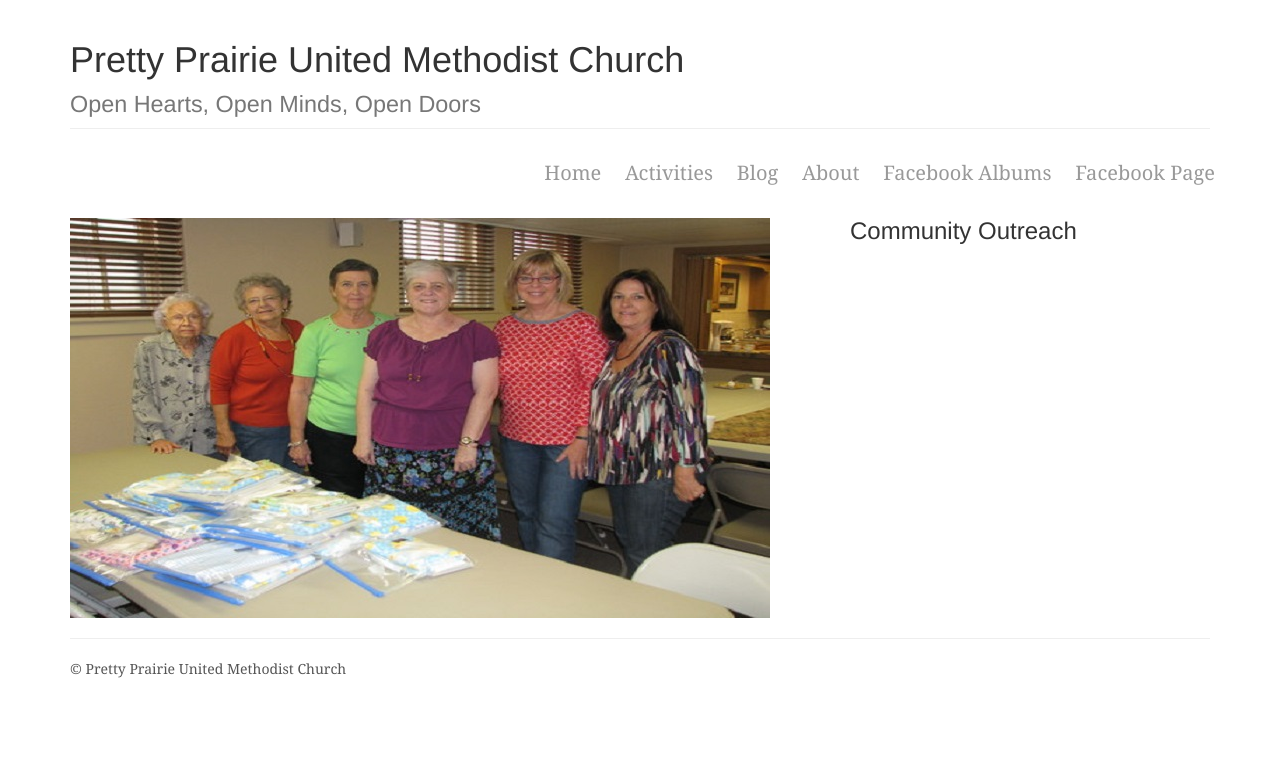
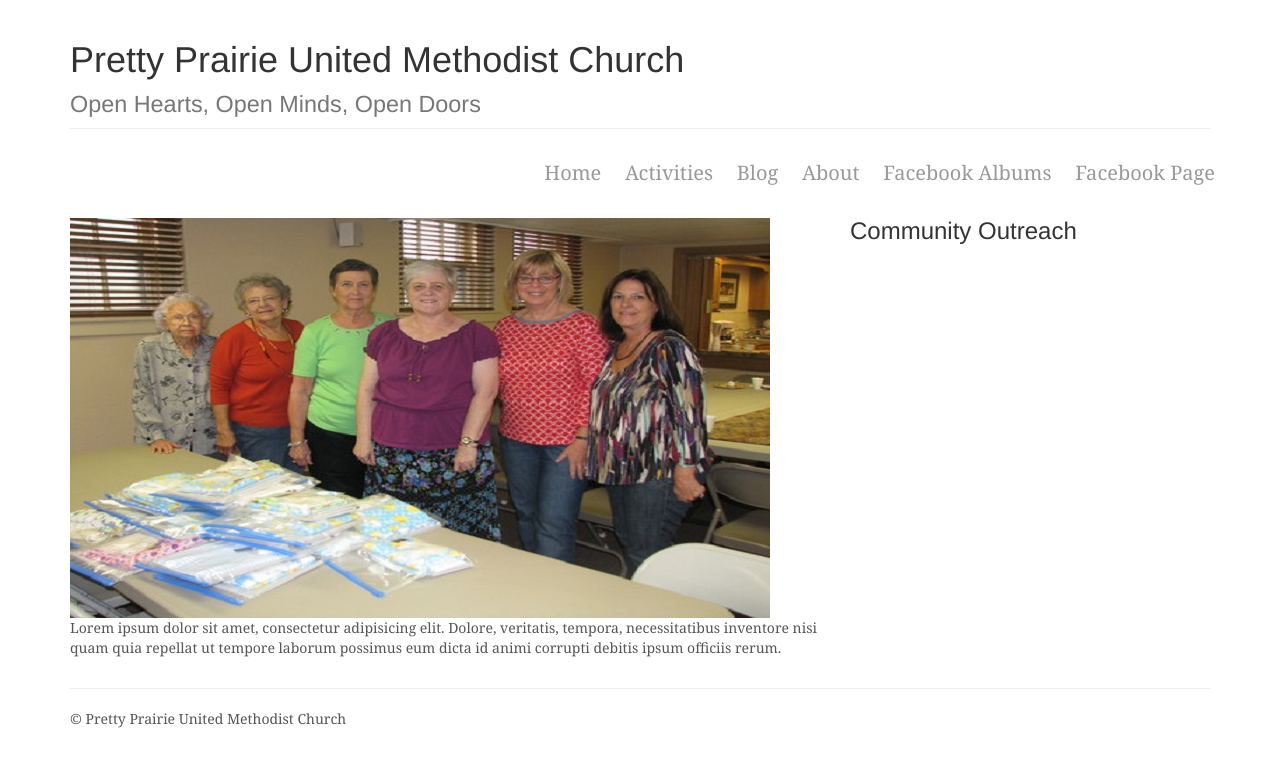
Before and after one commit to KatherineMichel/self-hosted-church-website-jekyll, a Jekyll site: the page built from communityoutreach.md, in a window 1280 px wide. Shown: the top 767 px of the page. Built offline with Jekyll 4.4.1, drawn with Linux system fonts in a browser that asks for light colours; nearby versions of some CDN libraries; library files that are not in the unit come from our copies.

Commit message:
Update page.html

```diff
--- a/_layouts/page.html
+++ b/_layouts/page.html
@@ -18,6 +18,7 @@ layout: default
 
             <div class="col-md-8">
                 <img class="img-responsive" img src="{{ page.image | prepend: site.baseurl  }}">
+                <p>Lorem ipsum dolor sit amet, consectetur adipisicing elit. Dolore, veritatis, tempora, necessitatibus inventore nisi quam quia repellat ut tempore laborum possimus eum dicta id animi corrupti debitis ipsum officiis rerum.</p>
             </div>
 
             <div class="col-md-4">
```
